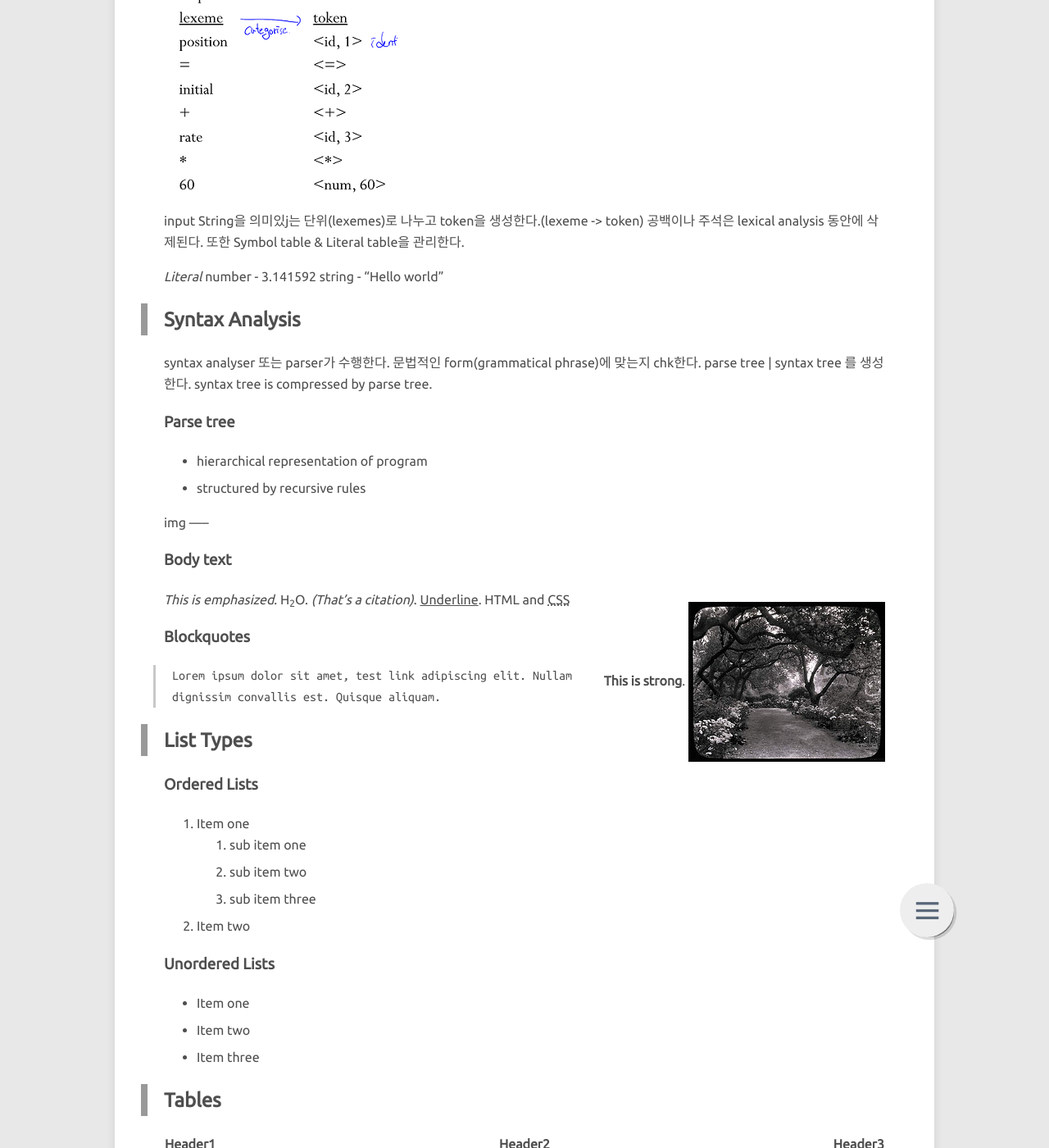
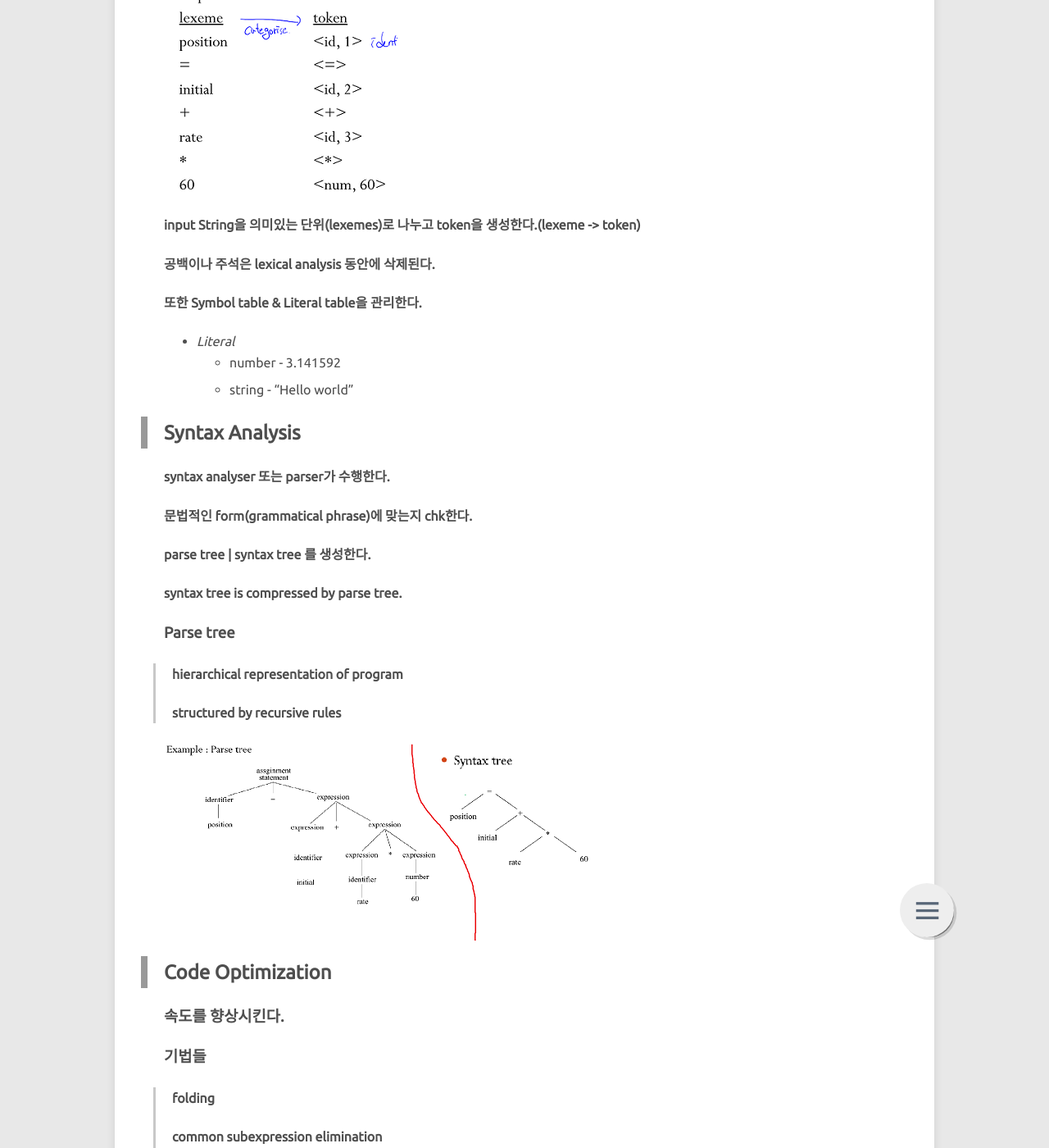
Before and after one commit to wonjinjeong/yujinjung.github.io, a Jekyll site: the page built from _posts/compiler/2017-03-30-introduction.md, in a window 1280 px wide and 1400 px high, scrolled down 1438 px. Shown: the whole window at 82% size. Built offline with Jekyll 4.4.1, drawn with Linux system fonts in a browser that asks for light colours; nearby versions of some CDN libraries; some web fonts are replaced; comment, search, counter and statistics services are not loaded; some of the changed text lies outside the part shown.

Commit message:
compiler_post

````diff
--- a/_posts/compiler/2017-03-30-introduction.md
+++ b/_posts/compiler/2017-03-30-introduction.md
@@ -29,110 +29,34 @@
 
 ## Lexical Analysis
 
-<img src="/images/compiler/lexical.png" height="280px" align = "center" />
+![lexical](/images/compiler/lexical.png)
 {: .image-center }
 
-input String을 의미있j는 단위(lexemes)로 나누고 token을 생성한다.(lexeme -> token)
-공백이나 주석은 lexical analysis 동안에 삭제된다.
-또한 Symbol table & Literal table을 관리한다.
+#### input String을 의미있는 단위(lexemes)로 나누고 token을 생성한다.(lexeme -> token)
+#### 공백이나 주석은 lexical analysis 동안에 삭제된다.
+#### 또한 Symbol table & Literal table을 관리한다.
 
-*Literal*
-number - 3.141592
-string - "Hello world"
-
-
+* *Literal*
+    * number - 3.141592
+    * string - "Hello world"
 
 ## Syntax Analysis
 
-syntax analyser 또는 parser가 수행한다.
-문법적인 form(grammatical phrase)에 맞는지 chk한다.
-parse tree | syntax tree 를 생성한다.
-syntax tree is compressed by parse tree.
+#### syntax analyser 또는 parser가 수행한다.
+#### 문법적인 form(grammatical phrase)에 맞는지 chk한다.
+#### parse tree | syntax tree 를 생성한다.
+#### syntax tree is compressed by parse tree.
 
 ### Parse tree
-* hierarchical representation of program
-* structured by recursive rules
+> #### hierarchical representation of program
+> #### structured by recursive rules
 
-img  -----
+![parse & syntax tree](/images/compiler/parse_syntax_tree.png)
 
-
-
-
-
-
-
-### Body text
-
-**This is strong**.
-![Smithsonian Image]({{ site.url }}/images/3953273590_704e3899d5_m.jpg)
-{: .image-right}
-
-*This is emphasized*.
-H<sub>2</sub>O.
-<cite>(That’s a citation)</cite>.
-<u>Underline</u>.
-HTML and <abbr title="cascading stylesheets">CSS</abbr>
-
-### Blockquotes
-> Lorem ipsum dolor sit amet, test link adipiscing elit. Nullam dignissim convallis est. Quisque aliquam.
-
-## List Types
-
-### Ordered Lists
-
-1. Item one
-   1. sub item one
-   2. sub item two
-   3. sub item three
-2. Item two
-
-### Unordered Lists
-
-* Item one
-* Item two
-* Item three
-
-## Tables
-
-| Header1 | Header2 | Header3 |
-|:--------|:-------:|--------:|
-| cell1   | cell2   | cell3   |
-| cell4   | cell5   | cell6   |
-|----
-| cell1   | cell2   | cell3   |
-| cell4   | cell5   | cell6   |
-|=====
-| Foot1   | Foot2   | Foot3
-{: rules="groups"}
-
-## Code Snippets
-
-Syntax highlighting via Rouge
-
-```css
-#container {
-  float: left;
-  margin: 0 -240px 0 0;
-  width: 100%;
-}
-```
-
-Non Pygments code example
-
-    <div id="awesome">
-        <p>This is great isn't it?</p>
-    </div>
-
-## Buttons
-
-Make any link standout more when applying the `.btn` class.
-
-```html
-<a href="#" class="btn btn-success">Success Button</a>
-```
-
-<div markdown="0"><a href="#" class="btn">Primary Button</a></div>
-<div markdown="0"><a href="#" class="btn btn-success">Success Button</a></div>
-<div markdown="0"><a href="#" class="btn btn-warning">Warning Button</a></div>
-<div markdown="0"><a href="#" class="btn btn-danger">Danger Button</a></div>
-<div markdown="0"><a href="#" class="btn btn-info">Info Button</a></div>
+## Code Optimization
+### 속도를 향상시킨다.
+### 기법들
+> #### folding
+> #### common subexpression elimination
+> #### dead code elimination
+> #### loop optimization
````
Also changed, not shown: _posts/compiler/2017-03-30-test.md (deleted, +0 -135 lines), images/compiler/parse_syntax_tree.png (added).
